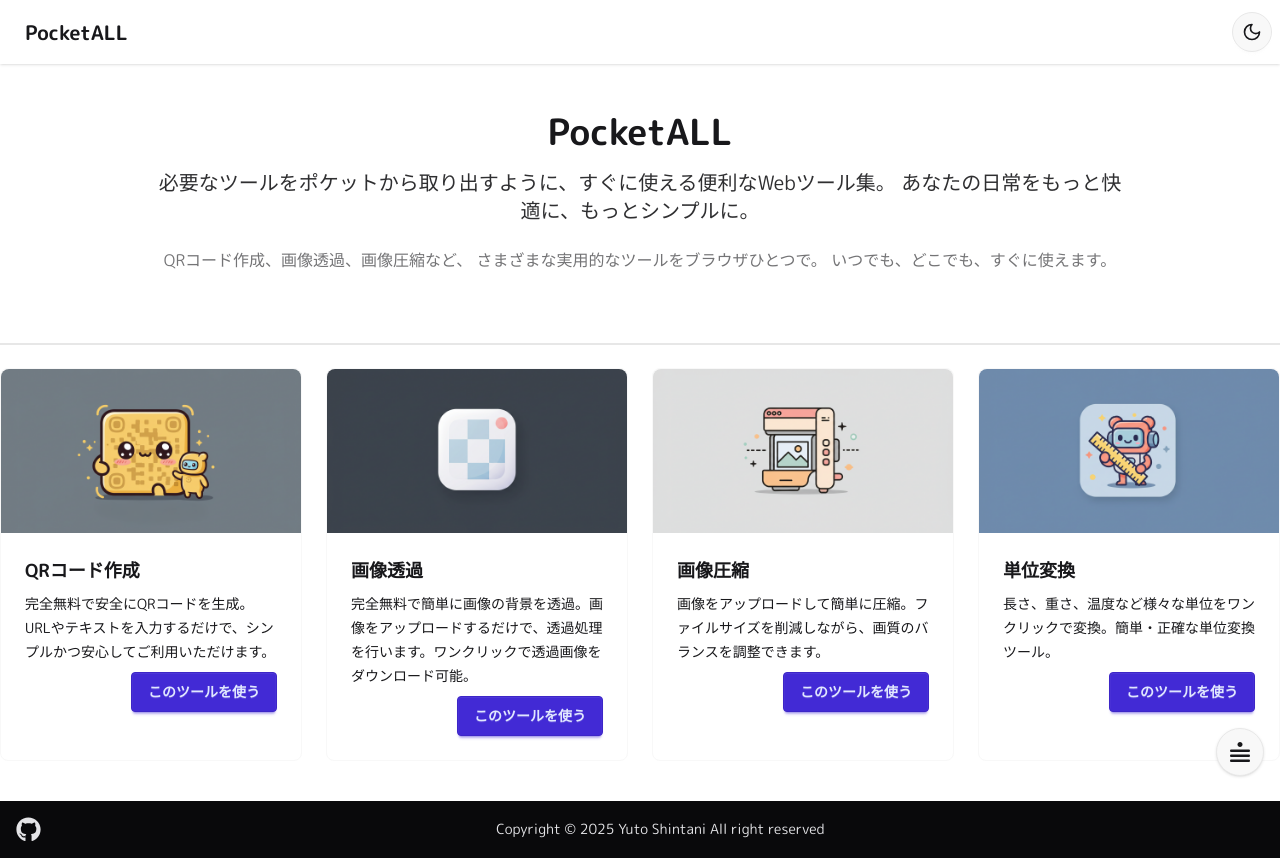
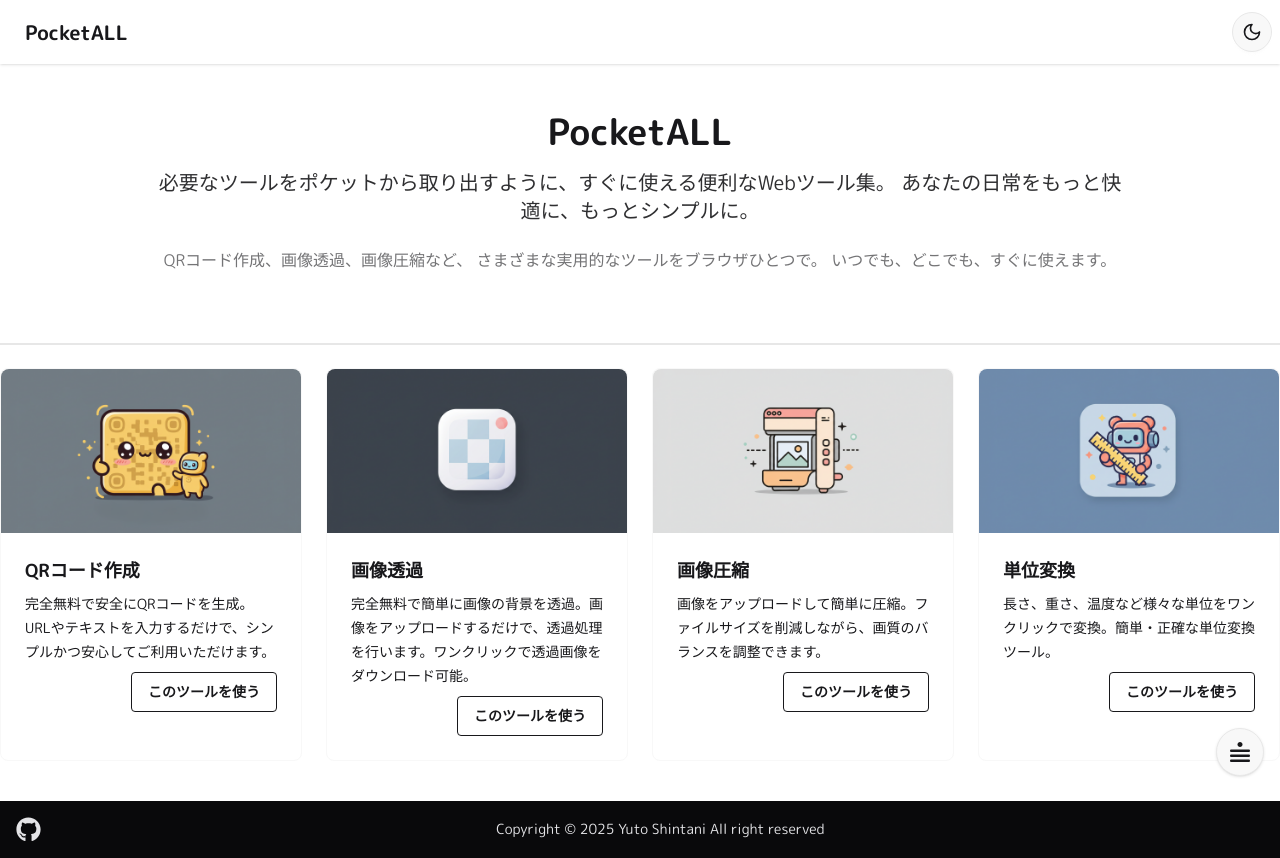
Before and after one commit to yuto0623/pocket-all, a Next.js app: page / in a window 1280 px wide. Built offline with nearby package versions, Linux system fonts and the light colour scheme; no server answers.

Commit message:
Change button style in Card component from primary to outline

```diff
--- a/app/components/Card/Card.tsx
+++ b/app/components/Card/Card.tsx
@@ -33,7 +33,7 @@ export default function Card({
 					</h2>
 					<div className="leading-6">{children}</div>
 					<div className="justify-end card-actions">
-						<Link href={href} className="btn btn-primary">
+						<Link href={href} className="btn btn-outline">
 							このツールを使う
 						</Link>
 					</div>
```
